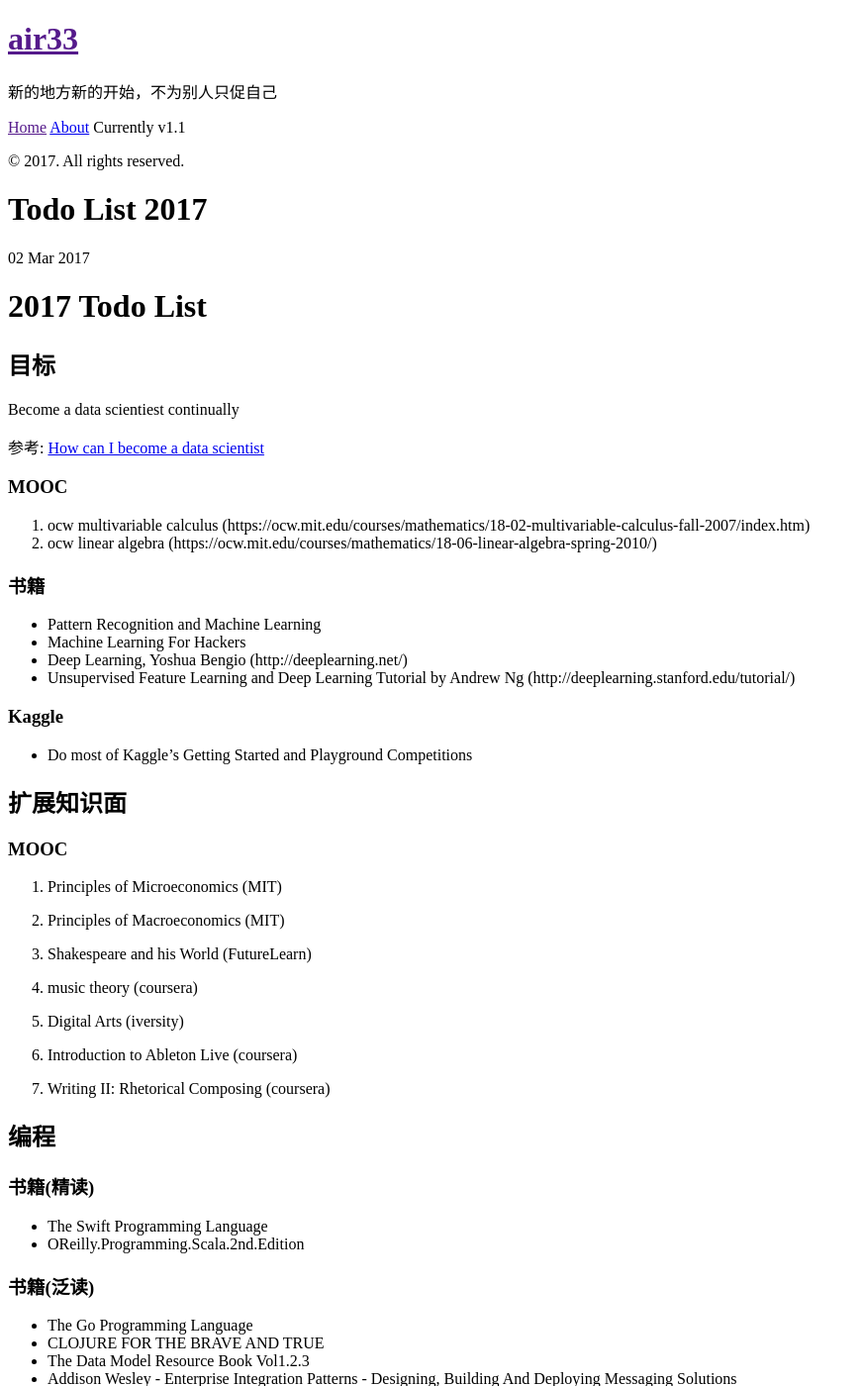
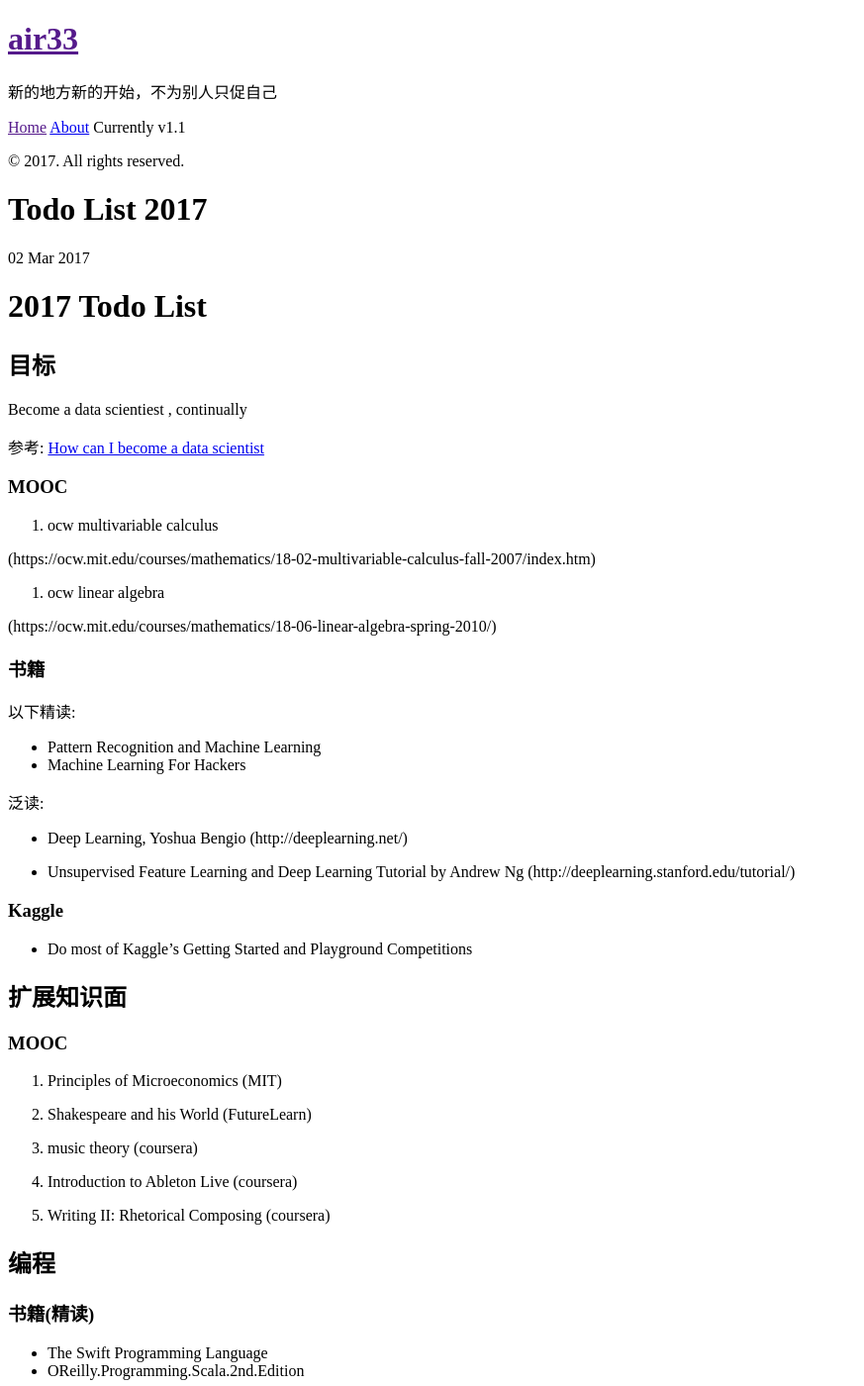
Before and after one commit to air33/air33.github.io, a Jekyll site: the page built from _posts/private/2017-03-02-todo-list-2017.md, in a window 1280 px wide and 1400 px high. Shown: the whole window at 99% size, without its empty margins (0-873 px from the left). Built offline with Jekyll 4.4.1, drawn with Linux system fonts in a browser that asks for light colours; some of the changed text lies outside the part shown.

Commit message:
added 2017 todo-list

```diff
--- a/_posts/private/2017-03-02-todo-list-2017.md
+++ b/_posts/private/2017-03-02-todo-list-2017.md
@@ -7,23 +7,28 @@ hidden: 1
 
 
 ## 目标
-Become a data scientiest continually
+Become a data scientiest , continually
 
 参考: [How can I become a data scientist](https://www.quora.com/I-want-to-become-a-data-analyst-but-Im-not-good-at-math-What-should-I-do)
 
 ### MOOC
 
 1. ocw multivariable calculus
+
 (https://ocw.mit.edu/courses/mathematics/18-02-multivariable-calculus-fall-2007/index.htm)
 2. ocw linear algebra
+
 (https://ocw.mit.edu/courses/mathematics/18-06-linear-algebra-spring-2010/)
 
 ### 书籍
-
+以下精读:
 * Pattern Recognition and Machine Learning
 * Machine Learning For Hackers
+
+泛读:
 * Deep Learning, Yoshua Bengio
  (http://deeplearning.net/)
+
 * Unsupervised Feature Learning and Deep Learning Tutorial by Andrew Ng
 (http://deeplearning.stanford.edu/tutorial/)
 
@@ -37,17 +42,13 @@ Become a data scientiest continually
 
 1. Principles of Microeconomics (MIT)
 
-2. Principles of Macroeconomics (MIT)
+2. Shakespeare and his World (FutureLearn)
 
-3. Shakespeare and his World (FutureLearn)
+3. music theory (coursera)
 
-4. music theory (coursera)
+4. Introduction to Ableton Live (coursera)
 
-5. Digital Arts (iversity)
-
-6. Introduction to Ableton Live (coursera)
-
-7. Writing II: Rhetorical Composing (coursera)
+5. Writing II: Rhetorical Composing (coursera)
 
 ## 编程
 ### 书籍(精读)
```
Also changed, not shown: other parts of _posts/private/2017-03-02-todo-list-2017.md (+1 -1 lines).
